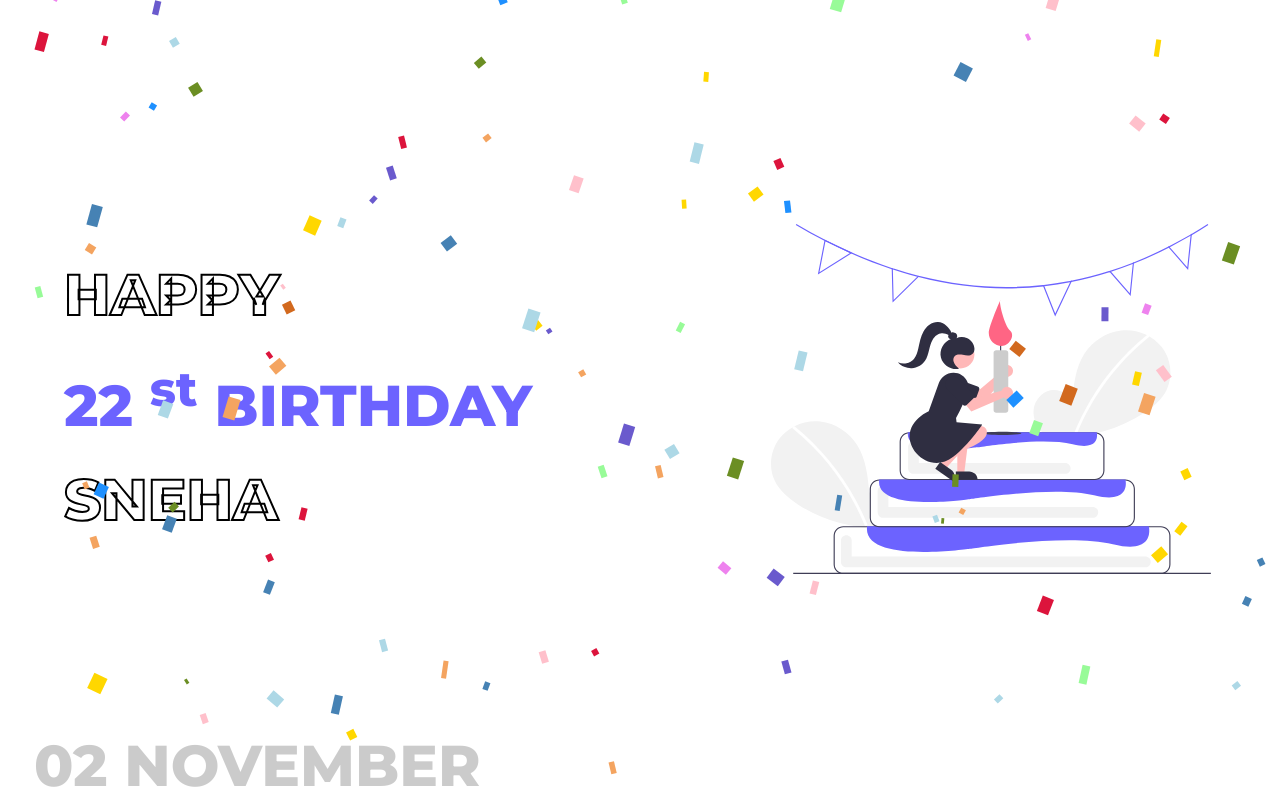
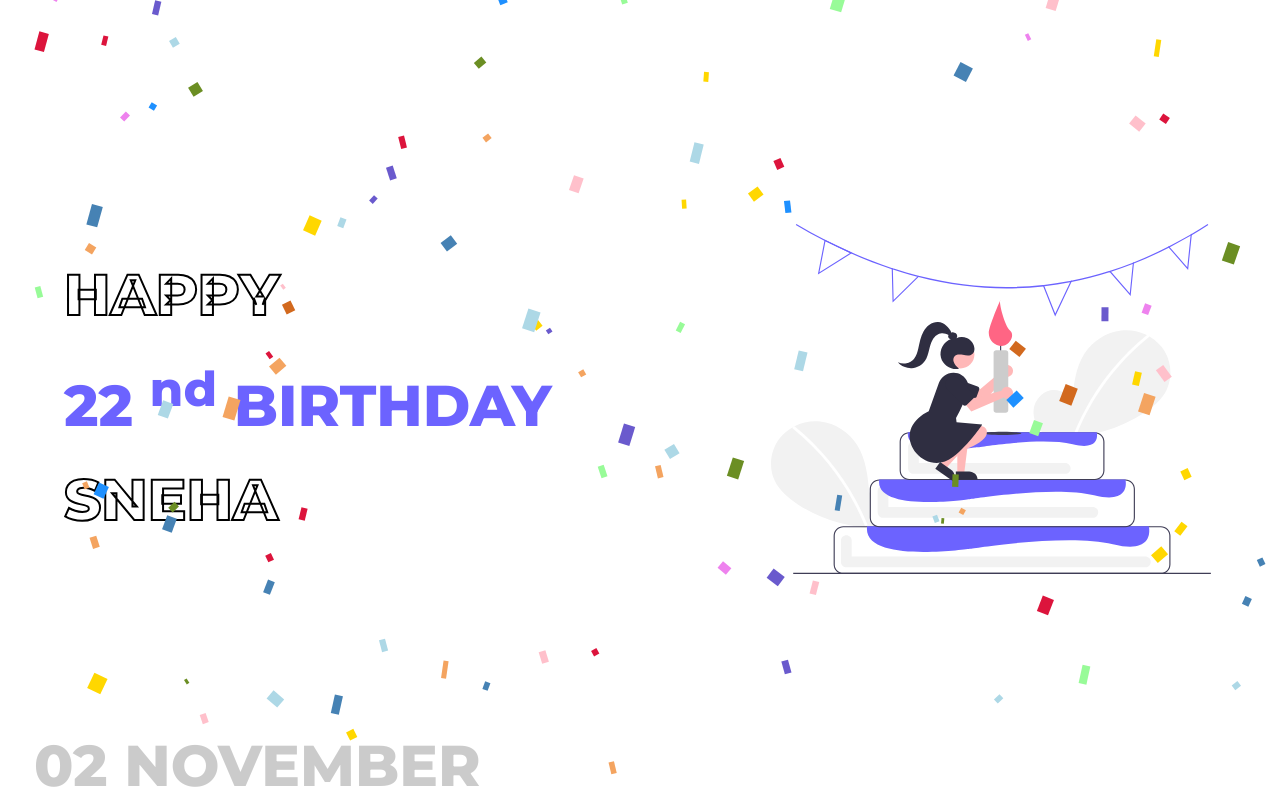
Before and after one commit to EaGLE-25/snhea-bday, a plain HTML site: page index.html in a window 1280 px wide. Shown: the top 803 px of the page. Drawn offline with Linux system fonts and the light colour scheme.

Commit message:
fixed 22st to 22nd

```diff
--- a/index.html
+++ b/index.html
@@ -20,7 +20,7 @@
               <li class="anim1">
                  <span class="21 purple">
                    22
-                   <sup>st</sup>
+                   <sup>nd</sup>
                   </span>
                   <span class="birthday purple">
                    BIRTHDAY
```
